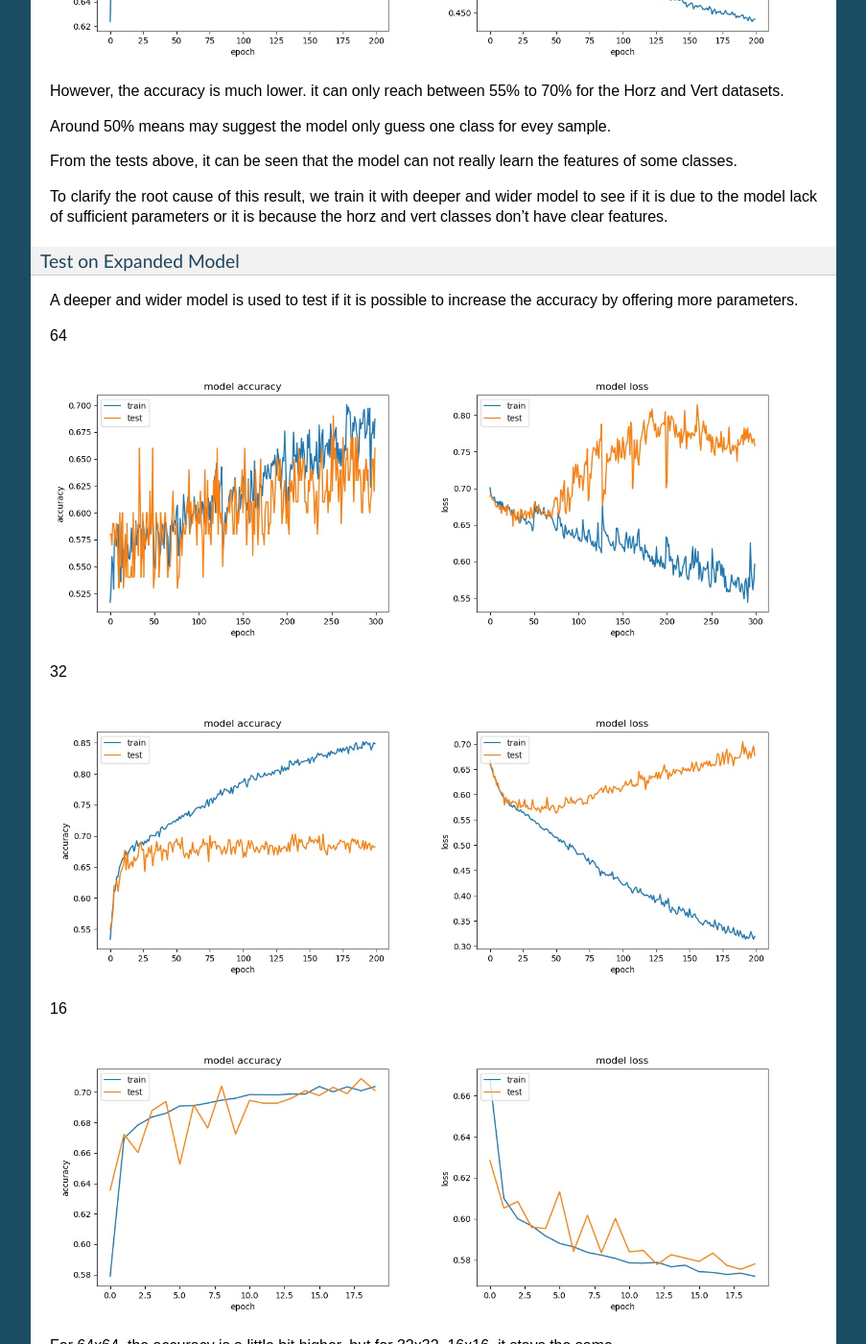
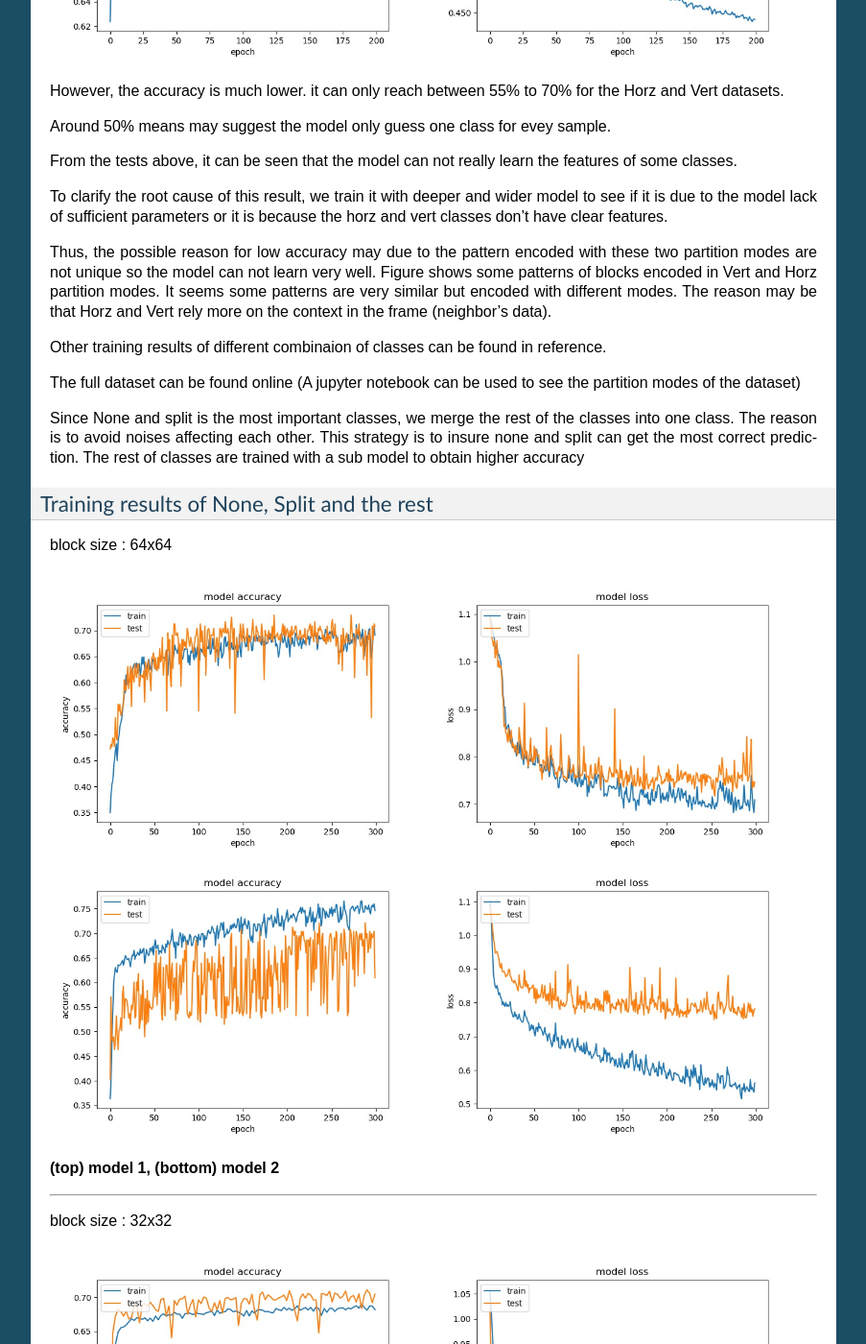
Before and after one commit to epadam/CNN-AV1-intra-encoder, a Sphinx documentation site: the page built from source/performance.rst, in a window 1280 px wide and 1400 px high, scrolled down 15843 px. Shown: the whole window at 96% size, without its empty margins (198-1101 px from the left). Built offline with Sphinx 7.4.7, drawn with Linux system fonts in a browser that asks for light colours; some of the changed text lies outside the part shown.

Commit message:
Update performance.rst

```diff
--- a/source/performance.rst
+++ b/source/performance.rst
@@ -414,34 +414,7 @@ From the tests above, it can be seen that the model can not really learn the fea
 
 To clarify the root cause of this result, we train it with deeper and wider model to see if it is due to the model lack of sufficient parameters or it is because the horz and vert classes don't have clear features.
 
-Test on Expanded Model
-^^^^^^^^^^^^^^^^^^^^^^^
 
-A deeper and wider model is used to test if it is possible to increase the accuracy by offering more parameters.
-
-
-64
-
-.. image:: img/mnist_xl_qp120_64_acc_HV.jpg
-   :width: 49%
-.. image:: img/mnist_xl_qp120_64_loss_HV.jpg
-   :width: 49%
-
-32
-
-.. image:: img/mnist_xl_qp120_32_acc_HV.jpg
-   :width: 49%
-.. image:: img/mnist_xl_qp120_32_loss_HV.jpg
-   :width: 49%
-
-16
-
-.. image:: img/mnist_xl_qp120_16_acc_HV.jpg
-   :width: 49%
-.. image:: img/mnist_xl_qp120_16_loss_HV.jpg
-   :width: 49%
-
-For 64x64, the accuracy is a little bit higher, but for 32x32, 16x16, it stays the same.
 
 Thus, the possible reason for low accuracy may due to the pattern encoded with these two partition modes are not unique so the model can not learn very well. Figure shows some patterns of blocks encoded in Vert and Horz partition modes. It seems some patterns are very similar but encoded with different modes. The reason may be that Horz and Vert rely more on the context in the frame (neighbor's data).
 
```
